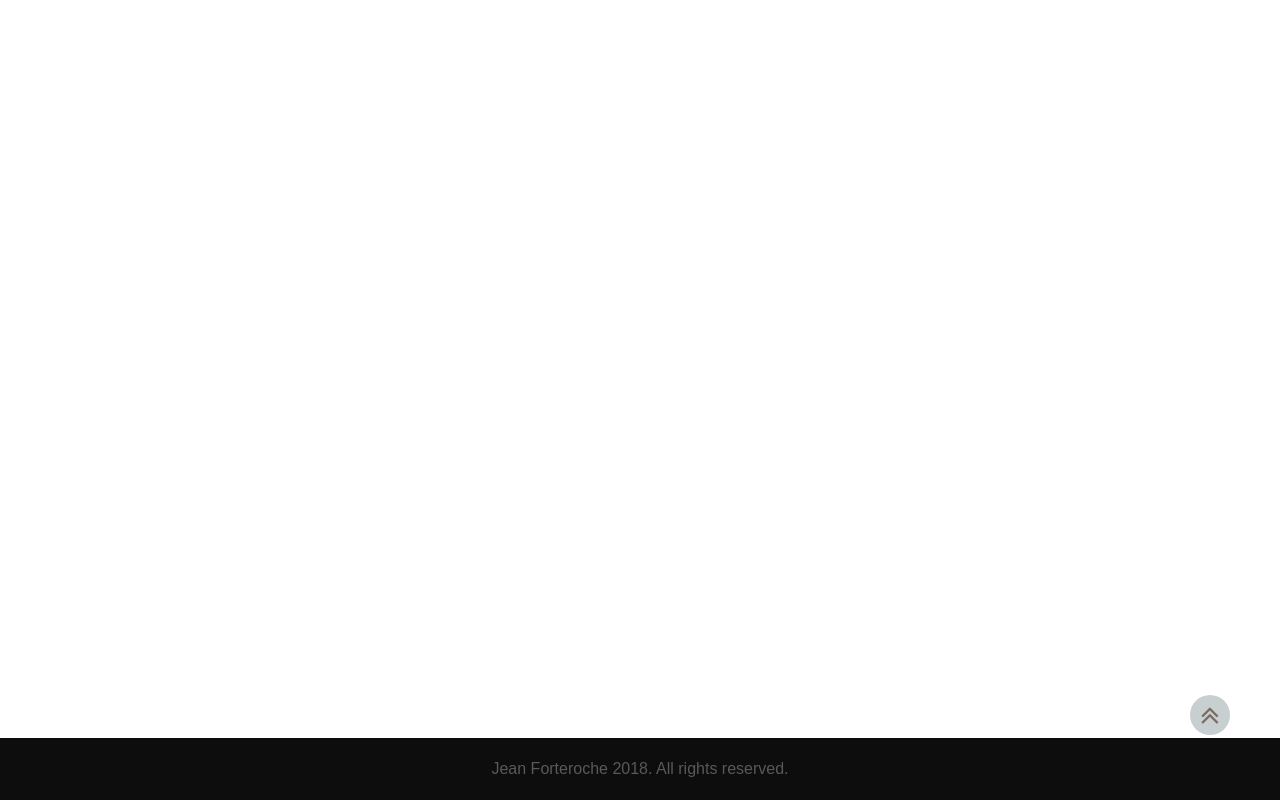
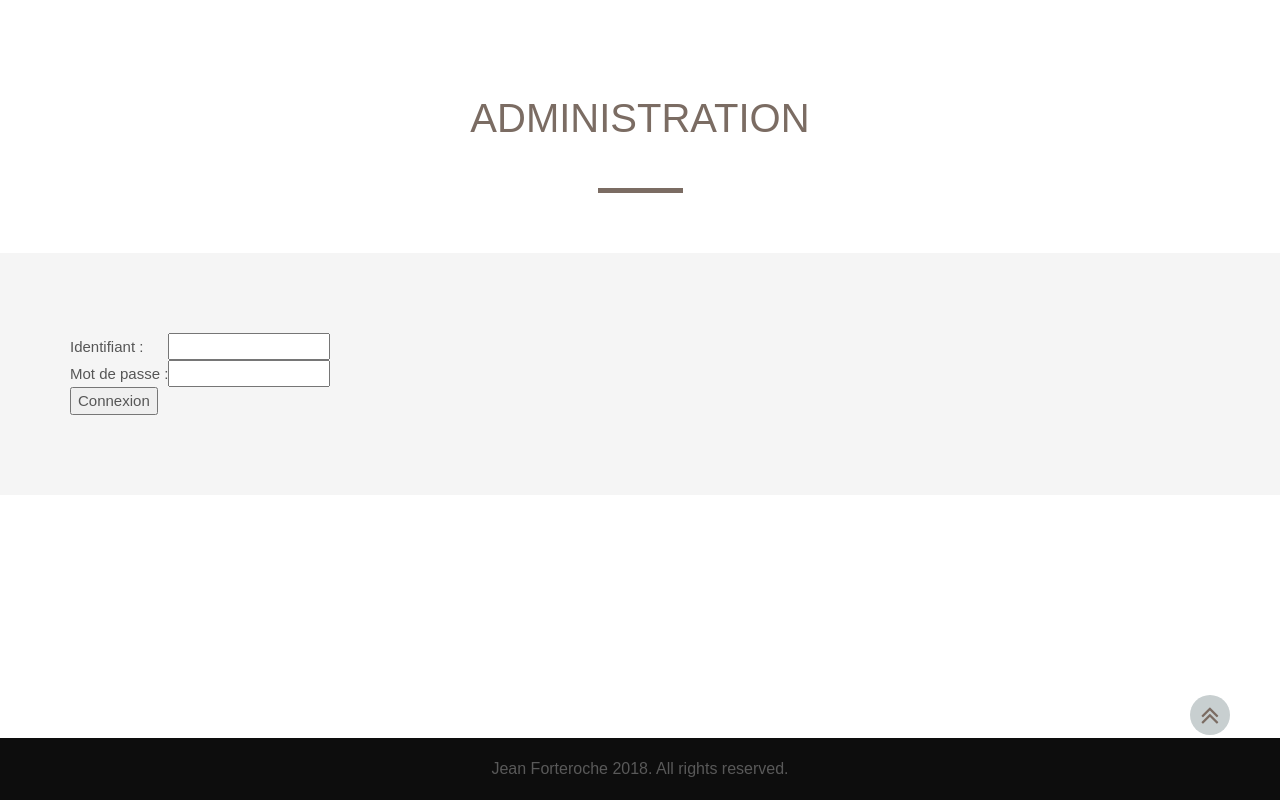
Before and after one commit to RomainKasp/P3_BLOG, a PHP site: template view/backend/crud_user/view_userConnect.php in a window 1280 px wide. Run offline with PHP 8.4, Linux system fonts and the light colour scheme; the template is opened without the code that fills it: most values are stand-ins (such as "Sample title", 1, 10 or a date in 2020).

Commit message:
Premieres liaisons du backend (visuels)

```diff
--- a/view/backend/crud_user/view_userConnect.php
+++ b/view/backend/crud_user/view_userConnect.php
@@ -0,0 +1,35 @@
+<section id="about" class="sections">
+	 <div class="heading-content text-center">
+		 <h3>Administration</h3>
+
+                <div class="separator"></div>
+
+            </div>
+
+            <div class="about-bg">
+                <div class="container">
+
+                    <div class="row">
+                        <div class="col-md-6 col-sm-6 col-xs-6">
+                            <div class="about-content">
+								<form method="post" action="<?php echo htmlspecialchars($_SERVER["PHP_SELF"]); ?>">
+									<table>
+										<tr>
+											<td class="tdco">Identifiant :</td>
+											<td><input type="text" name="idCoUtil" size="15" maxlength="8" required=required/></td>
+										</tr>
+										<tr>
+											<td class="tdco">Mot de passe :</td>
+											<td><input type="password" name="pswCoUtil" size="15" maxlength="12" required=required/></td>
+										</tr>
+										<tr>
+											<td colspan="2" class="sub"><input type="submit" value="Connexion" /></td>
+										</tr>
+									</table>
+								</form>
+							</div>
+                        </div>
+                    </div>
+                </div>
+            </div>
+        </section>
--- a/view/frontend/view_about.php
+++ b/view/frontend/view_about.php
@@ -12,7 +12,6 @@
             <div class="about-bg">
                 <div class="container">
 
-                    <!-- Example row of columns -->
                     <div class="row">
                         <div class="col-md-6 col-sm-6 col-xs-6">
                             <div class="about-content">
@@ -30,6 +29,6 @@
                         </div>
 
                     </div>
-                </div> <!-- /container -->
+                </div>
             </div>
         </section>
```
